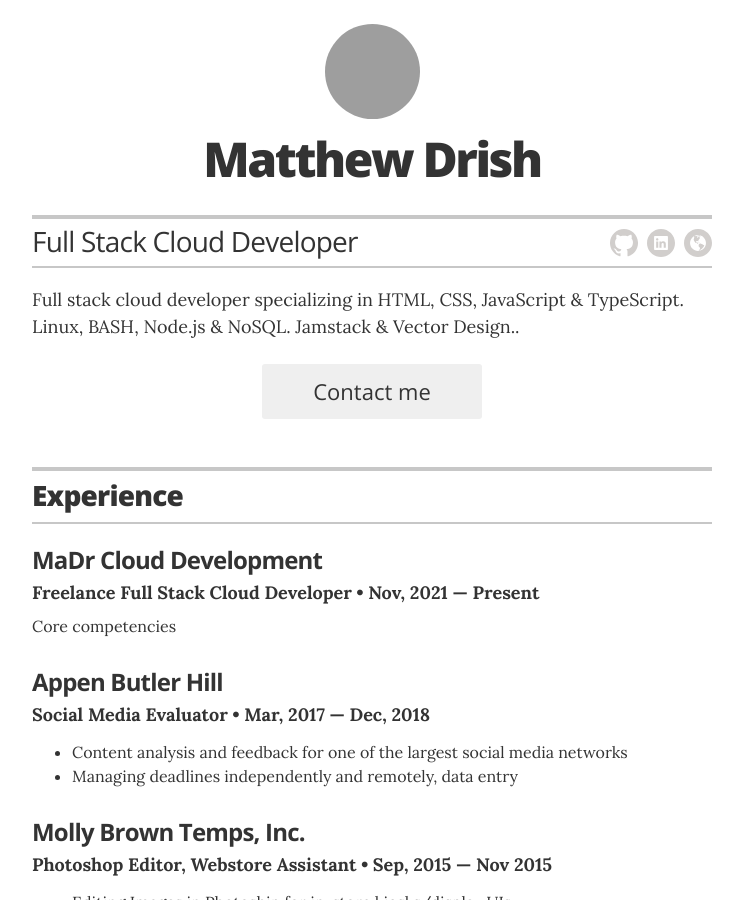
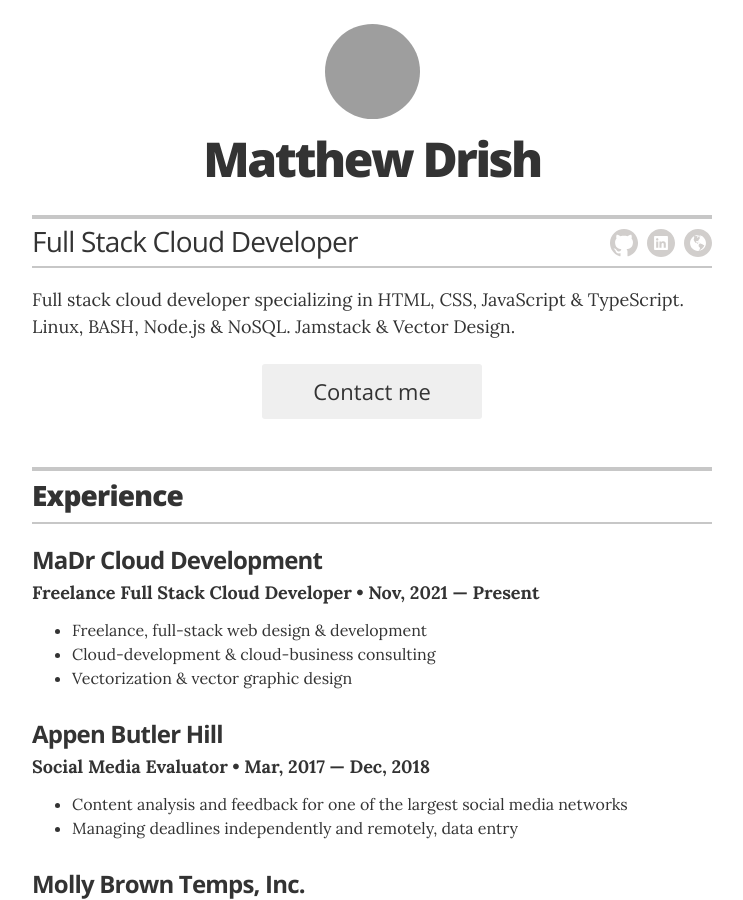
Before and after one commit to MaDrCloudDev/MaDrCloudDev.github.io, a Jekyll site: the page built from index.html, in a window 1280 px wide and 900 px high, cut to the strip 0-900 px from the top of the window. Shown: the whole strip, without its empty margins (268-1011 px from the left). Built offline with Jekyll 4.4.1, drawn with Linux system fonts in a browser that asks for light colours; grey boxes are pictures that could not be loaded.

Commit message:
prep
prep

```diff
--- a/_config.yml
+++ b/_config.yml
@@ -23,7 +23,7 @@ resume_contact_address:         "Arizona"
 # resume_header_contact_info:     "742 Evergreen Terrace, Springfield • 555-7334 • lisasimpson@youremailaddress.com"
 display_header_contact_info:    "false"
 
-resume_header_intro: "<p>Full stack cloud developer specializing in HTML, CSS, JavaScript & TypeScript. Linux, BASH, Node.js & NoSQL. Jamstack & Vector Design..</p>"
+resume_header_intro: "<p>Full stack cloud developer specializing in HTML, CSS, JavaScript & TypeScript. Linux, BASH, Node.js & NoSQL. Jamstack & Vector Design.</p>"
 
 # use "yes" to display the email contact button,
 # "no" to display an "I'm not looking for work" message,
--- a/_data/experience.yml
+++ b/_data/experience.yml
@@ -3,7 +3,7 @@
 - company: MaDr Cloud Development
   position: Freelance Full Stack Cloud Developer
   duration: Nov, 2021 &mdash; Present
-  summary: Core competencies
+  summary: <ul class="resume-item-list"><li>Freelance, full-stack web design & development</li><li>Cloud-development & cloud-business consulting</li><li>Vectorization & vector graphic design</li></ul>
 
 # Social Media Evaluator
 - company: Appen Butler Hill
--- a/_data/links.yml
+++ b/_data/links.yml
@@ -1,4 +1,4 @@
-# links
+# linksAppen Butler Hill
 - url: ""
   description: Wix website for HOA
 - url: "#"
```
